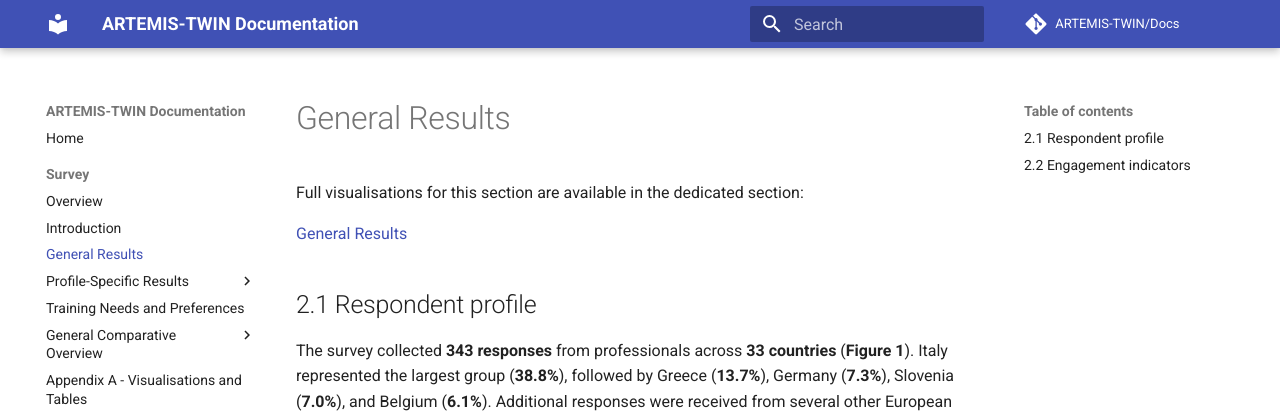
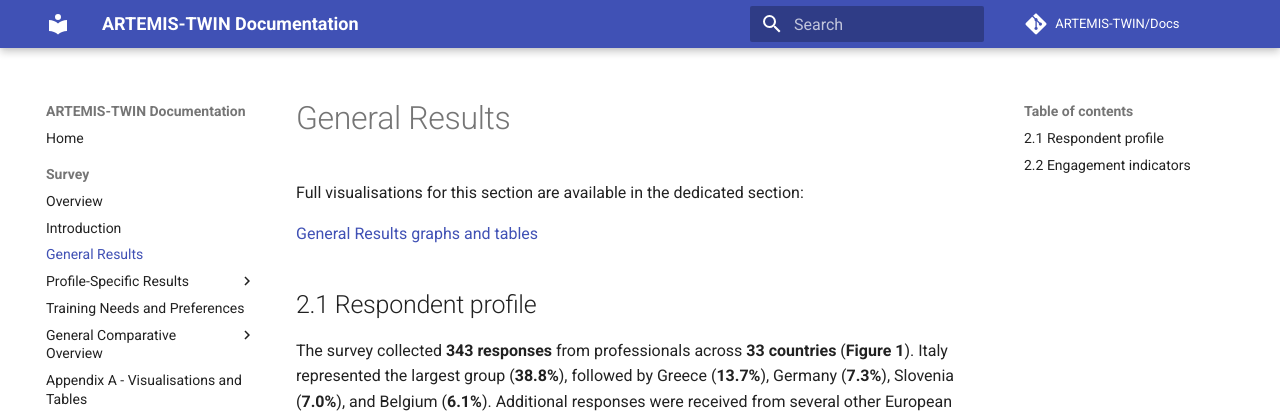
Before and after one commit to ARTEMIS-TWIN/Docs, an MkDocs documentation site: the page built from docs/survey/02-general-results.md, in a window 1280 px wide and 900 px high. Shown: the top 417 px of the window. Built offline with MkDocs 1.6.1 and Material for MkDocs 9.7.7, drawn with Linux system fonts in a browser that asks for light colours; comment, search, counter and statistics services are not loaded.

Commit message:
Update 02-general-results.md

```diff
--- a/docs/survey/02-general-results.md
+++ b/docs/survey/02-general-results.md
@@ -2,7 +2,7 @@
 
 Full visualisations for this section are available in the dedicated section:
 
-[General Results](https://doi.org/10.5281/zenodo.20682292)
+[General Results graphs and tables](https://doi.org/10.5281/zenodo.20682292)
 
 ## 2.1 Respondent profile
 
```
